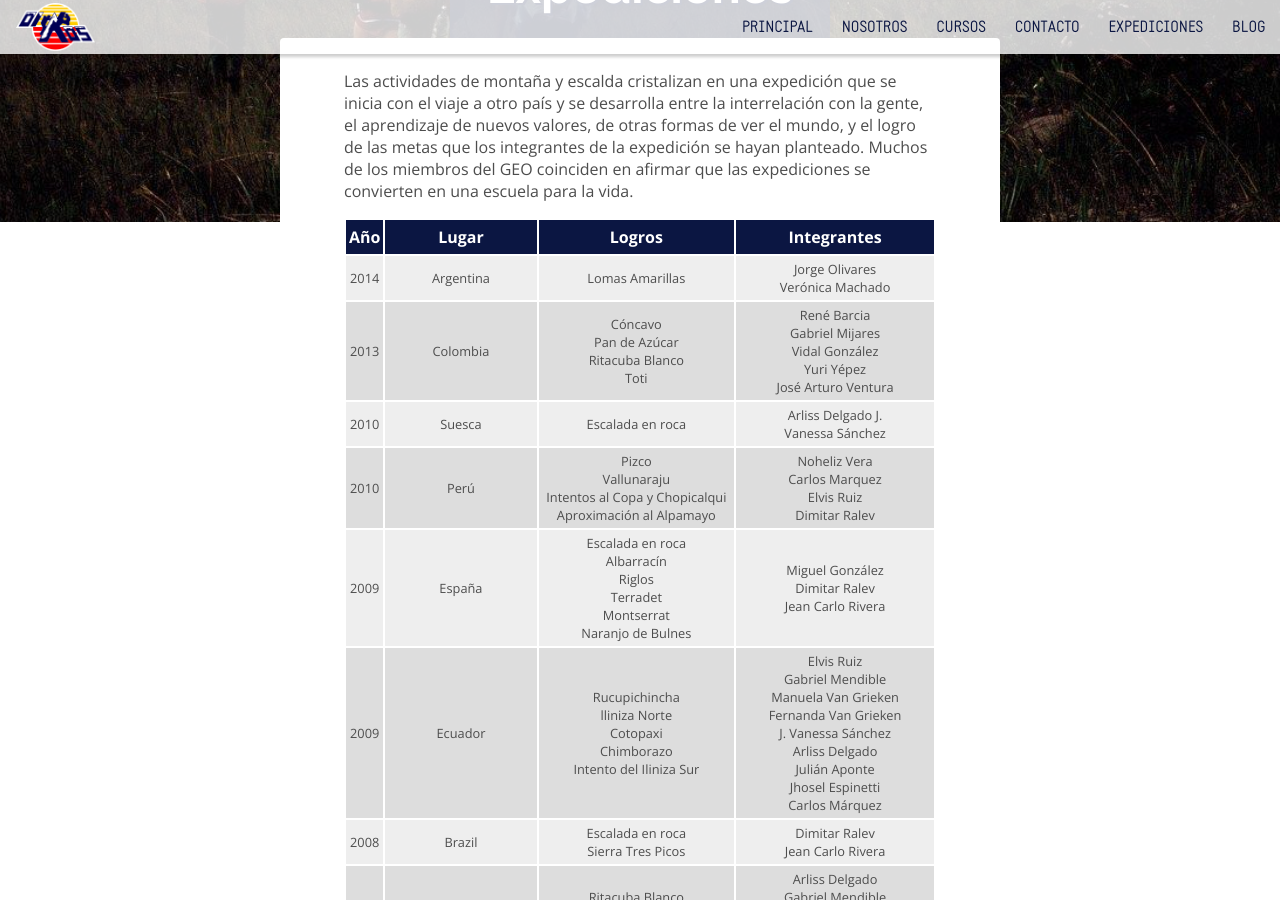
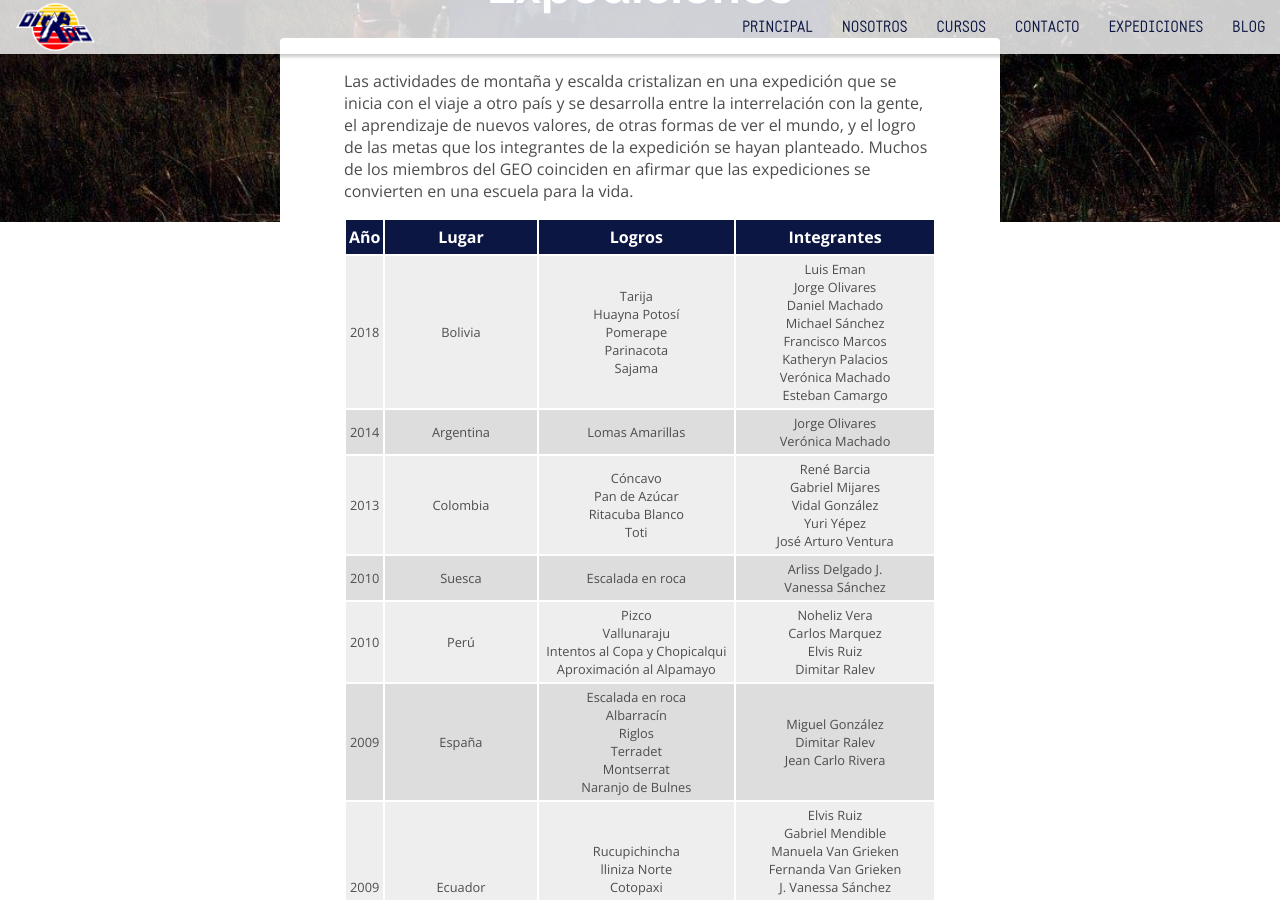
Before and after one commit to geoikos/geoikos, a Jekyll site: the page built from expediciones/expediciones.html, in a window 1280 px wide and 900 px high, scrolled down 498 px. Built offline with Jekyll 4.4.1, drawn with Linux system fonts in a browser that asks for light colours; nearby versions of some CDN libraries; comment, search, counter and statistics services are not loaded.

Commit message:
expedicion Bolivia

```diff
--- a/_config.yml
+++ b/_config.yml
@@ -15,7 +15,7 @@
 # in the templates via {{ site.myvariable }}.
 title: GEOikosUSB
 email: oikos@usb.ve
-description: >- # this means to ignore newlines until "baseurl:"
+description: # this means to ignore newlines until "baseurl:"
   Página Web del Grupo Excursionista Oikos de la Universidad Simón Bolívar
 baseurl: ""
 url: "https://geoikos.github.io/geoikos" #http://localhost:8080 # # the base hostname & protocol for your site, e.g. http://example.com
--- a/_data/expediciones.yml
+++ b/_data/expediciones.yml
@@ -1,3 +1,22 @@
+
+- fecha: 2018
+  lugar: Bolivia
+  logros:
+  - Tarija<br>
+  - Huayna Potosí<br>
+  - Pomerape<br>
+  - Parinacota<br>
+  - Sajama
+  integrantes:
+  - Luis Eman<br>
+  - Jorge Olivares<br>
+  - Daniel Machado<br>
+  - Michael Sánchez<br>
+  - Francisco Marcos<br>
+  - Katheryn Palacios<br>
+  - Verónica Machado<br>
+  - Esteban Camargo
+
 - fecha: 2014
   lugar: Argentina
   logros: Lomas Amarillas
--- a/_posts/2018-04-11-oikeano-show.markdown
+++ b/_posts/2018-04-11-oikeano-show.markdown
@@ -3,7 +3,7 @@ layout: post
 author: Paola Proietti
 title:  "Oikeano Show"
 date:   2018-04-11 15:00:00 -0400
-categories: [eventos, blog]
+categories: blog
 ---
 
 Para algunos, Oikos es solo esa puerta azul al final de estudiantes o ese grupo de personas que, con un poco de locura, se la pasan subiendo montañas, pero todo aquel que pertenece o ha pertenecido a esta agrupación ve en ella una familia con la cuál contar, y como en toda familia, existen tradiciones, siendo una de las más nuevas pero no menos divertida el OIKEANO SHOW, el cual celebró el pasado 23 de Marzo su tercera edición.
```
Also changed, not shown: _posts/2018-08-22-expedicion-bolivia.markdown (added, +52 -0 lines).
